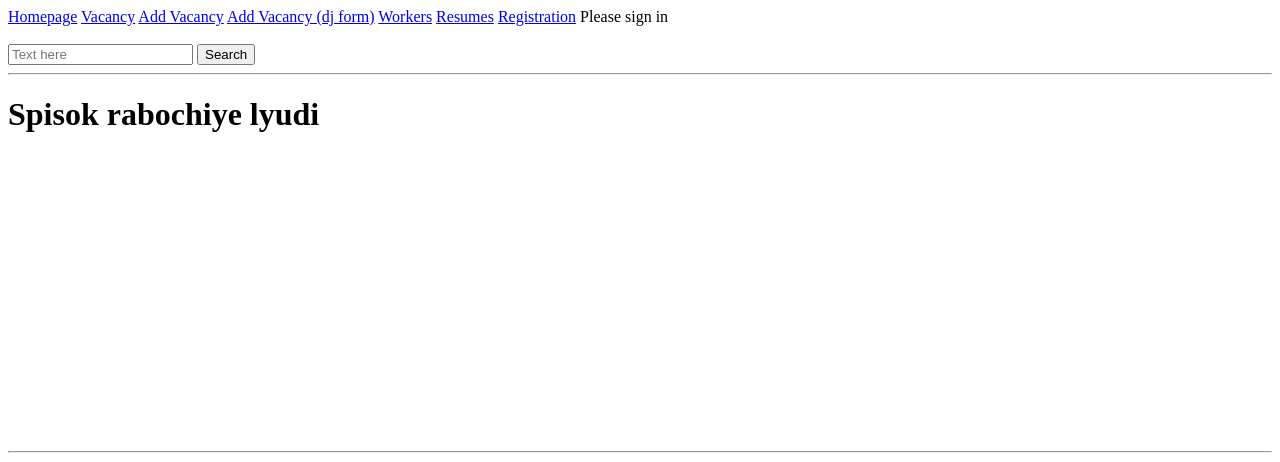
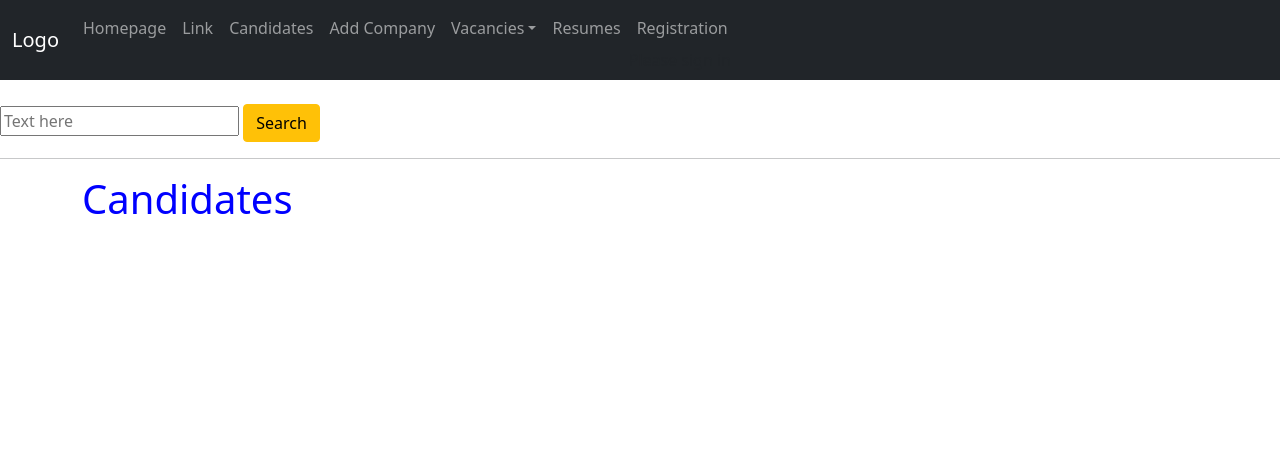
Before and after one commit to akhmadakhmedov/py3-hh, a Django app: template worker/templates/workers.html in a window 1280 px wide. Shown: the top 462 px of the page. Run offline with Django 3.2, Linux system fonts and the light colour scheme; the template is opened without the code that fills it, so the values that code supplies are empty.

Commit message:
added company model new one, forms, create and edit functions

```diff
--- a/core/admin.py
+++ b/core/admin.py
@@ -1,6 +1,6 @@
 from django.contrib import admin
-from .models import Vacancy, Company, Category
+from .models import Vacancy, Category, Company
 
 admin.site.register(Vacancy)
+admin.site.register(Category)
 admin.site.register(Company)
-admin.site.register(Category)
--- /dev/null
+++ b/core/static/my_style.css
@@ -0,0 +1,7 @@
+h1 {
+    color:red;
+}
+
+.candidate-title {
+    color:blue;
+}
--- a/core/templates/base.html
+++ b/core/templates/base.html
@@ -1,10 +1,15 @@
 <!doctype html>
 <html lang="en">
+{% load static %}
 <head>
     <meta charset="UTF-8">
     <meta name="viewport"
           content="width=device-width, user-scalable=no, initial-scale=1.0, maximum-scale=1.0, minimum-scale=1.0">
     <meta http-equiv="X-UA-Compatible" content="ie=edge">
+    <!--- Bootstrap Links --->
+    <link href="https://cdn.jsdelivr.net/npm/bootstrap@5.0.2/dist/css/bootstrap.min.css" rel="stylesheet" integrity="sha384-EVSTQN3/azprG1Anm3QDgpJLIm9Nao0Yz1ztcQTwFspd3yD65VohhpuuCOmLASjC" crossorigin="anonymous">
+    <script src="https://cdn.jsdelivr.net/npm/bootstrap@5.0.2/dist/js/bootstrap.bundle.min.js" integrity="sha384-MrcW6ZMFYlzcLA8Nl+NtUVF0sA7MsXsP1UyJoMp4YLEuNSfAP+JcXn/tWtIaxVXM" crossorigin="anonymous"></script>
+    <link rel="stylesheet" href="{% static 'my_style.css' %}">
     <title>
         {% block my_title %}
             Handhunter
@@ -12,25 +17,56 @@
     </title>
 </head>
 <body>
-    <nav>
-        <a href="/">Homepage</a>
-        <a href="/vacancies">Vacancy</a>
-        <a href="/add-vacancy">Add Vacancy</a>
-        <a href="/add-vacancy-df">Add Vacancy (dj form)</a>
-        <a href="/workers">Workers</a>
-        <a href="/resume-list">Resumes</a>
 
-        {% if request.user.is_authenticated %}
-            <a href="{% url 'my-resume' %}">My Resume</a>
-            <a href="{% url 'add-resume' %}">Add Resume</a>
+    <nav class="navbar navbar-expand-sm bg-dark navbar-dark">
+      <div class="container-fluid">
+        <a class="navbar-brand" href="#">Logo</a>
+        <button class="navbar-toggler" type="button" data-bs-toggle="collapse" data-bs-target="#collapsibleNavbar">
+          <span class="navbar-toggler-icon"></span>
+        </button>
+        <div class="collapse navbar-collapse" id="collapsibleNavbar">
+          <ul class="navbar-nav">
+            <li class="nav-item">
+              <a class="nav-link" href="/">Homepage</a>
+            </li>
+            <li class="nav-item">
+              <a class="nav-link" href="#">Link</a>
+            </li>
+            <li class="nav-item">
+              <a class="nav-link" href="/workers">Candidates</a>
+            </li>
+            <li class="nav-item">
+              <a class="nav-link" href="/create_company">Add Company</a>
+            </li>
+            <li class="nav-item dropdown">
+              <a class="nav-link dropdown-toggle" href="#" role="button" data-bs-toggle="dropdown">Vacancies</a>
+              <ul class="dropdown-menu">
+                <li><a class="dropdown-item" href="/vacancies">Vacancy List</a></li>
+                <li><a class="dropdown-item" href="/add-vacancy">Add Vacancy</a></li>
+                <li><a class="dropdown-item" href="/add-vacancy-df">Add Vacancy DJ FORM</a></li>
+              </ul>
+            </li>
+            <li class="nav-item">
+              <a class="nav-link" href="/resume-list">Resumes</a>
+            </li>
+            {% if request.user.is_authenticated %}
+                <li class="nav-item">
+                  <a class="nav-link" href="{% url 'my-resume' %}">My Resume</a>
+                </li>
+                <li class="nav-item">
+                  <a class="nav-link" href="{% url 'add-resume' %}">Add Resume</a>
+                </li>
+                Hello, {{ request.user.username }}!
+             {% else %}
+                <li class="nav-item">
+                  <a class="nav-link" href="{% url 'add-resume' %}">Registration</a>Please sign in
+                </li>
+             {% endif %}
+          </ul>
+        </div>
+      </div>
+    </nav>
 
-            Hello, {{ request.user.username }}!
-        {% else %}
-        <a href="{% url 'reg' %}">Registration</a>
-            Please sign in
-        {% endif %}
-
-    </nav>
     <br>
     <div>
         <span>
@@ -39,14 +75,17 @@
                         type="text"
                         placeholder="Text here",
                         name="keyword">
-                <button>Search</button>
+                <button class="btn btn-warning">Search</button>
             </form>
         </span>
     </div>
     <hr>
-    {% block content %}
 
-    {% endblock %}
+        <div class="container">
+            {% block content %}
+            {% endblock %}
+        </div>
+
 
     <br><br><br><br><br><br><br><br><br><br><br><br><br><br><br><br>
 
--- /dev/null
+++ b/core/templates/company/edit.html
@@ -0,0 +1,6 @@
+{% extends 'base.html' %}
+
+{% block content %}
+
+
+{% endblock %}
--- a/handhunter/settings.py
+++ b/handhunter/settings.py
@@ -119,6 +119,10 @@ USE_TZ = True
 # https://docs.djangoproject.com/en/4.2/howto/static-files/
 
 STATIC_URL = 'static/'
+STATIC_ROOT = BASE_DIR / 'static'
+
+MEDIA_URL = 'media/'
+MEDIA_ROOT = BASE_DIR / 'media'
 
 # Default primary key field type
 # https://docs.djangoproject.com/en/4.2/ref/settings/#default-auto-field
--- a/worker/templates/workers.html
+++ b/worker/templates/workers.html
@@ -4,7 +4,7 @@
         {% endblock %}
 {% block content %}
 
-    <h1>Spisok rabochiye lyudi</h1>
+    <h1 class="candidate-title">Candidates</h1>
     {% for w in workers %}
         <div>{{ w.name }} - {{ w.specialisation }}</div>
     {% endfor %}
```
Also changed, not shown: core/forms.py (+7 -1 lines), core/models.py (+7 -4 lines), core/templates/company/create.html (added, +11 -0 lines), core/views.py (+25 -2 lines), handhunter/urls.py (+8 -16 lines), core/migrations/0011_delete_company.py (added), core/migrations/0012_company.py (added), db.sqlite3.
